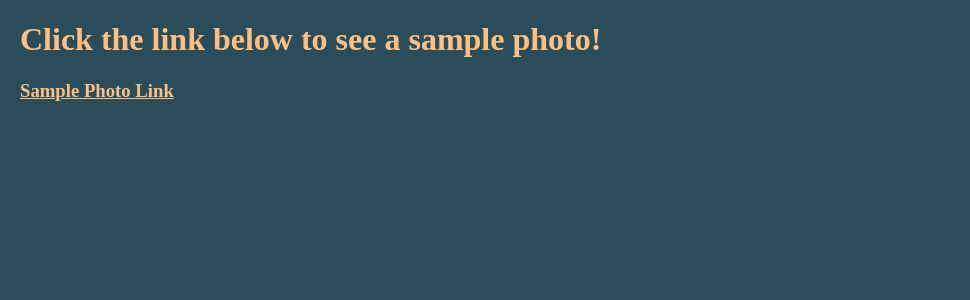
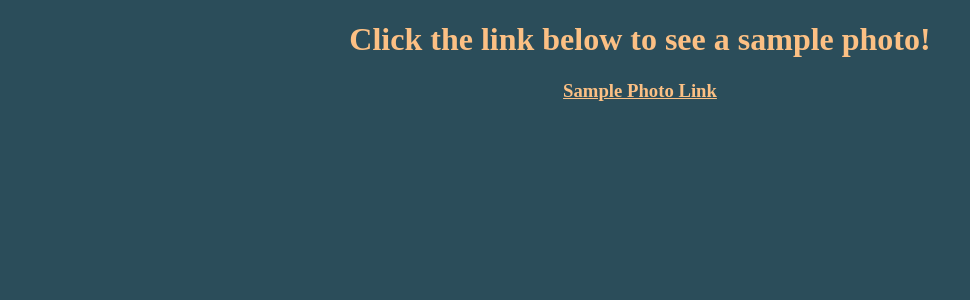
Before and after one commit to asduser157/ig2666, a Flask app: template flask_mini/templates/photo1.html in a window 1280 px wide. Shown: the top 300 px of the page, without its empty margins (0-970 px from the left). Run offline with Flask 3, Linux system fonts and the light colour scheme; the template is opened without the code that fills it, so the values that code supplies are empty.

Commit message:
Wed, Apr 17, 2024, 10:35 AM -05:00

```diff
--- a/flask_mini/static/photo.css
+++ b/flask_mini/static/photo.css
@@ -6,6 +6,7 @@ body
 h1
 {
     color: #fcc084;
+    text-align: center;
 }
 a
 {
--- a/flask_mini/templates/photo1.html
+++ b/flask_mini/templates/photo1.html
@@ -7,6 +7,8 @@
     </head>
     <body>
         <h1>Click the link below to see a sample photo!</h1>
-        <h3><a href="photo2.html">Sample Photo Link</a></h3>
+        <div style="text-align:center;">
+            <h3><a href="photo2.html">Sample Photo Link</a></h3>
+        </div>
     </body>
 </html>
```
